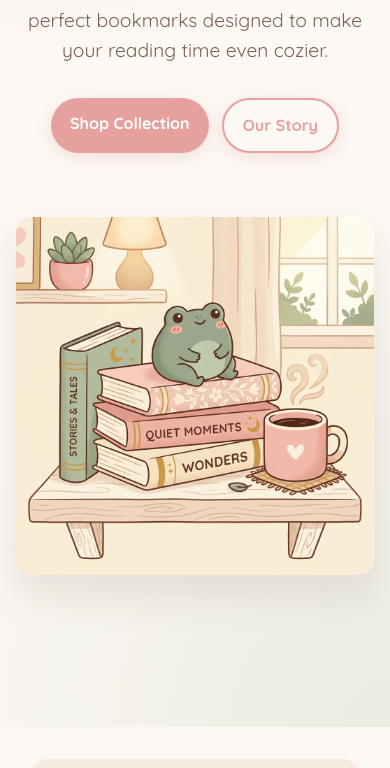
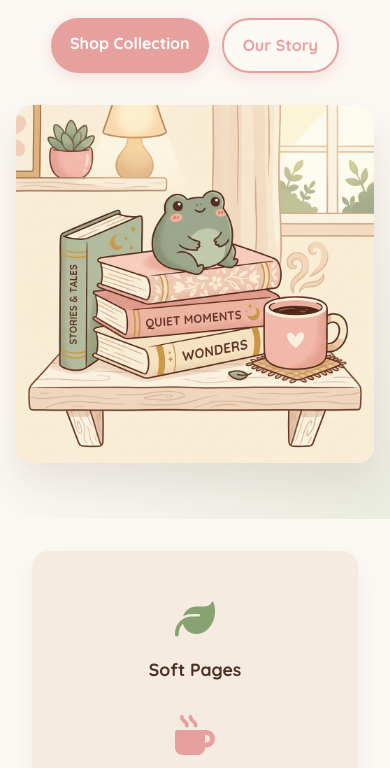
Before and after one commit to gobingiri/cozy-chapters, a website built with Vite: page index.html in a window 390 px wide. Shown: the part 568-1336 px from the top of the page. Built offline with nearby package versions, Linux system fonts and the light colour scheme.

Commit message:
Reduce mobile hero padding

```diff
--- a/style.css
+++ b/style.css
@@ -540,10 +540,15 @@ footer {
     display: flex;
   }
 
+  .hero {
+    padding: 1rem 0 2rem;
+  }
+
   .hero-inner {
     flex-direction: column;
     text-align: center;
-    padding: 3rem 1rem;
+    padding: 1rem;
+    gap: 2rem;
   }
 
   .hero-tagline {
```
